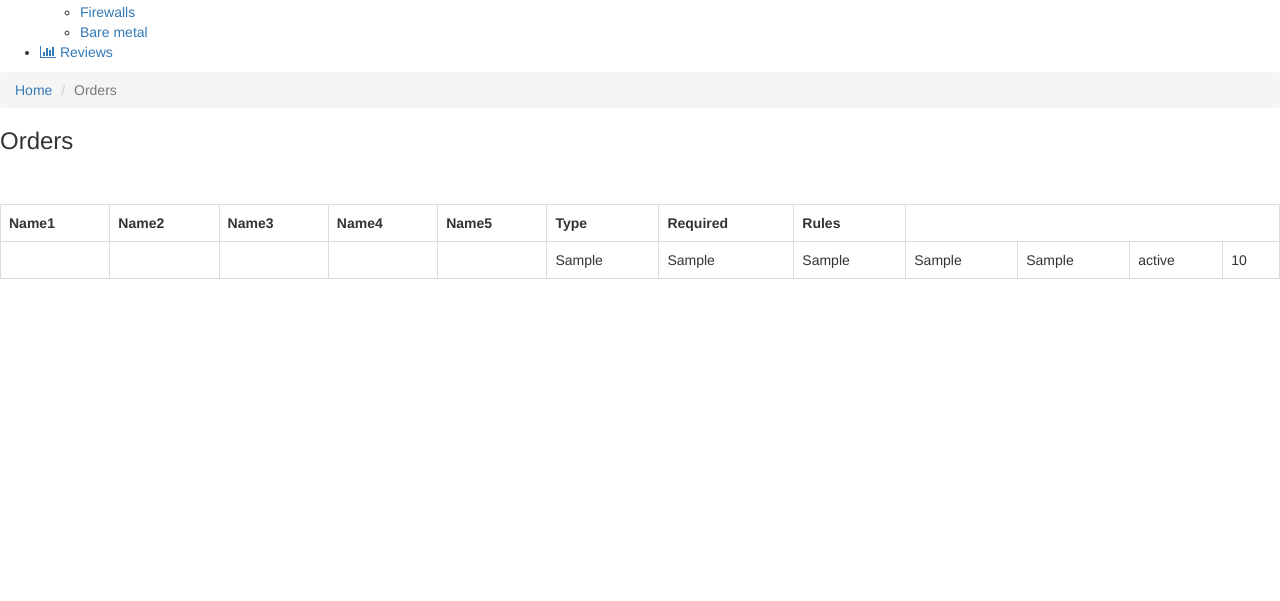
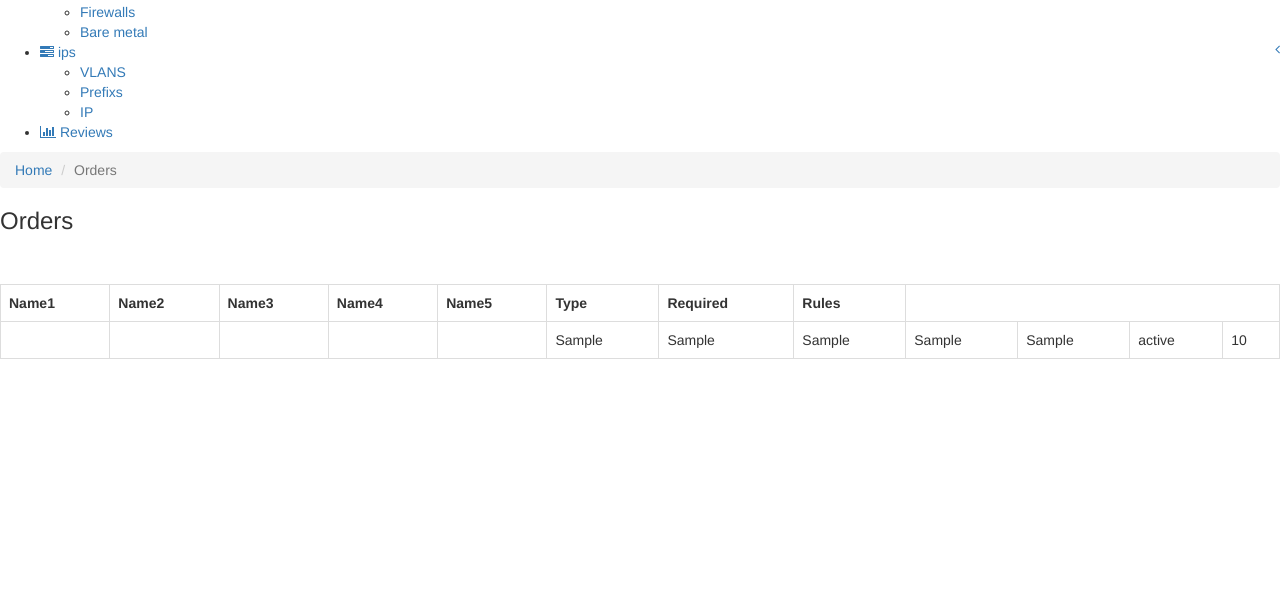
Before and after one commit to cruisezhao/dbmtripanels-staff, a Django app: template staff/templates/applications/product_package_rules.html in a window 1280 px wide. Shown: the part 683-1284 px from the top of the page. Before the commit the page ends 962 px from the top, so only its background shows below. Run offline with Django 3.2, Linux system fonts and the light colour scheme; the template is opened without the code that fills it: most values are stand-ins (such as "Sample title", 1, 10 or a date in 2020); some libraries are stand-ins or nearby versions.

Commit message:
add ip manage

```diff
--- a/staff/templates/base.html
+++ b/staff/templates/base.html
@@ -260,6 +260,20 @@
 			            {% endcomment %}
 			          </ul>
 			        </li>
+
+					{% comment %}ip{% endcomment %}
+					<li class="treeview">
+			          <a href="#"><i class="fa fa-tasks"></i> <span>ips</span>
+		                <span class="pull-right-container">
+		                    <i class="fa fa-angle-left pull-right"></i>
+		                </span>
+			          </a>
+			          <ul class="treeview-menu">
+			            <li><a href="{% url 'infras:vlan_list' %}">VLANS</a></li>
+			            <li><a href="{% url 'infras:prefix_list' %}">Prefixs</a></li>
+			            <li><a href="{% url 'infras:ip_address_list' %}">IP</a></li>
+			          </ul>
+			        </li> <!--/tree view -->
 			        <li><a href="#"><i class="fa fa-bar-chart"></i> <span>Reviews</span></a></li>
 			      </ul>
 			      <!-- /.sidebar-menu -->
```
